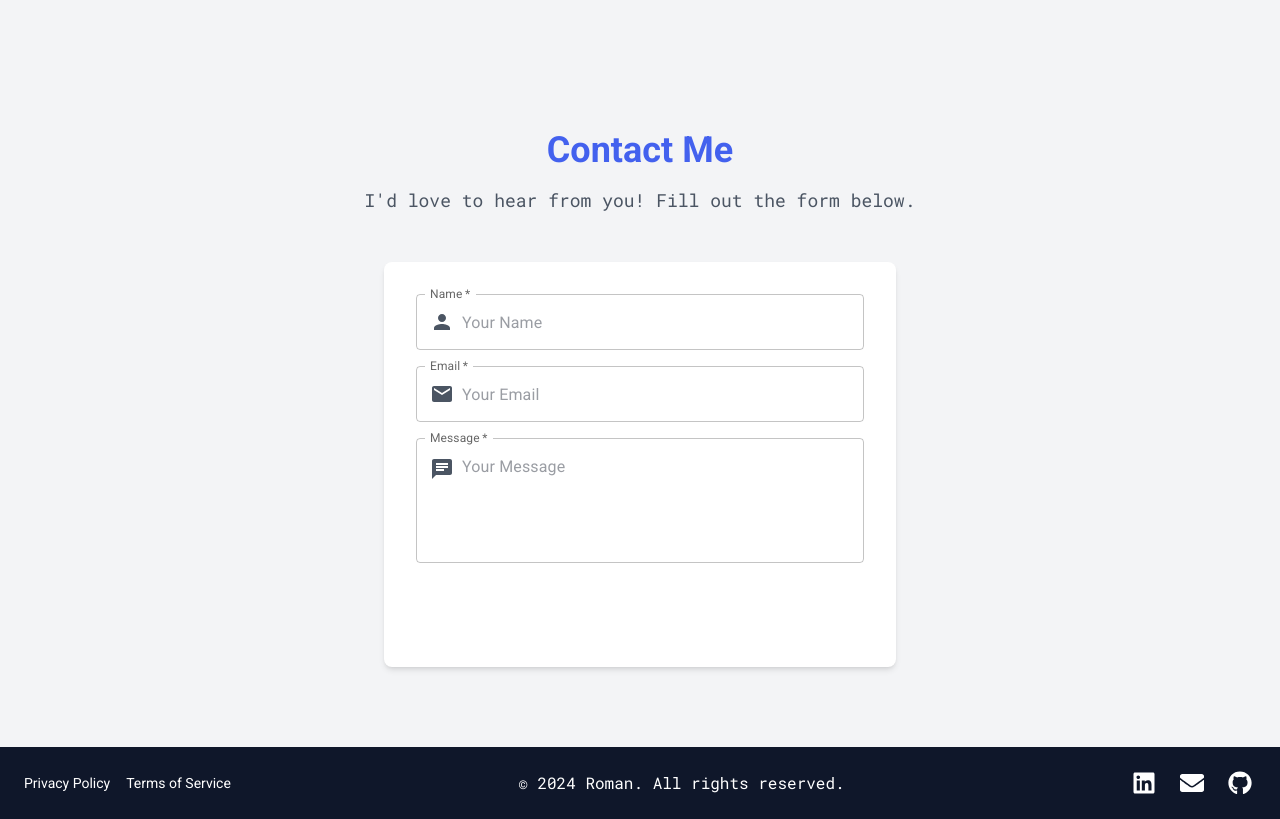
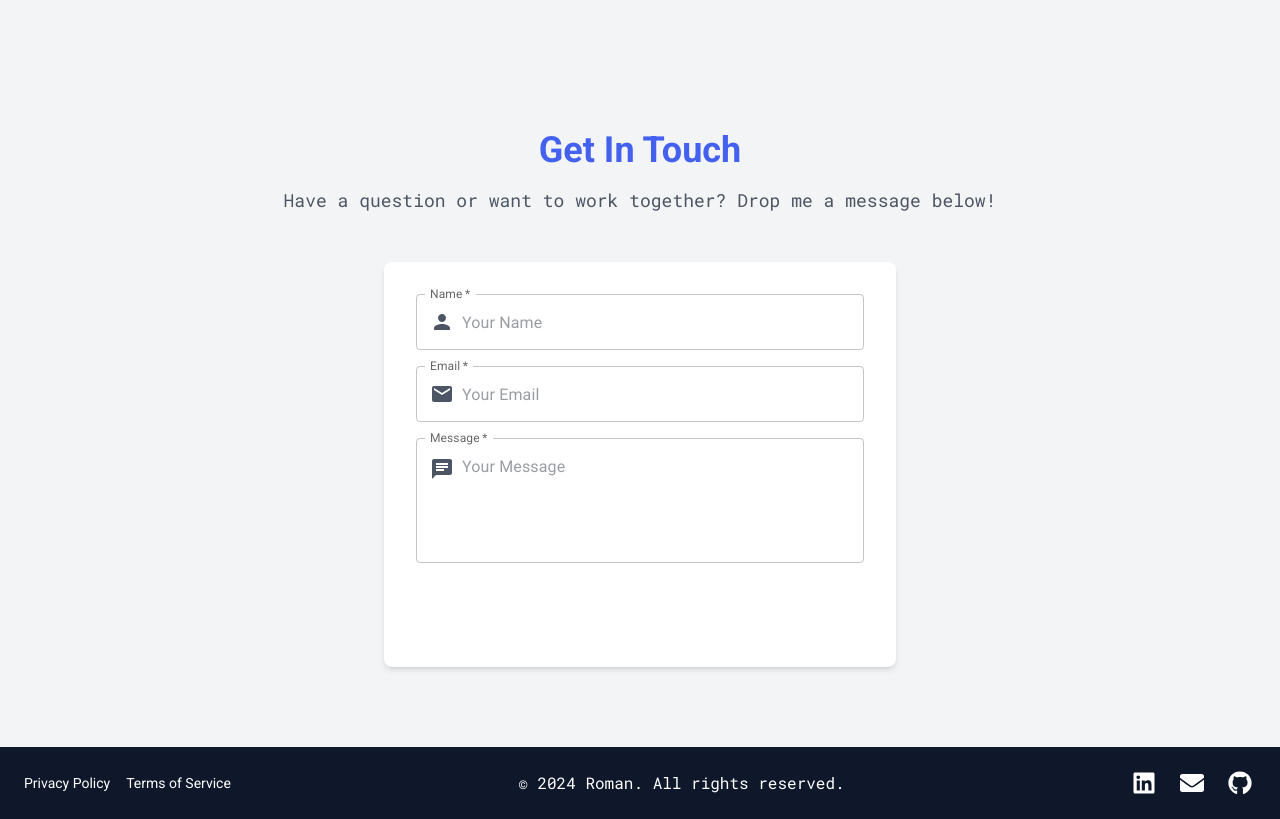
Before and after one commit to romanshrestha20/portfolio, a React (Create React App) app: page / in a window 1280 px wide. Shown: the part 1840-2659 px from the top of the page. Built offline with nearby package versions, Linux system fonts and the light colour scheme.

Commit message:
Update Contact component heading and description for improved engagement

```diff
--- a/src/components/Contact.jsx
+++ b/src/components/Contact.jsx
@@ -121,10 +121,10 @@ const Contact = () => {
             className="text-center mb-12"
           >
             <h2 className="text-4xl font-extrabold text-primary dark:text-blue-500 mb-4 font-poppins">
-          Contact Me
+              Get In Touch
             </h2>
             <p className="font-mono text-lg text-gray-600 dark:text-gray-300">
-            I'd love to hear from you! Fill out the form below.
+              Have a question or want to work together? Drop me a message below!
             </p>
           </motion.div>
 
```
Lines whose indentation alone changed are shown as unchanged.
